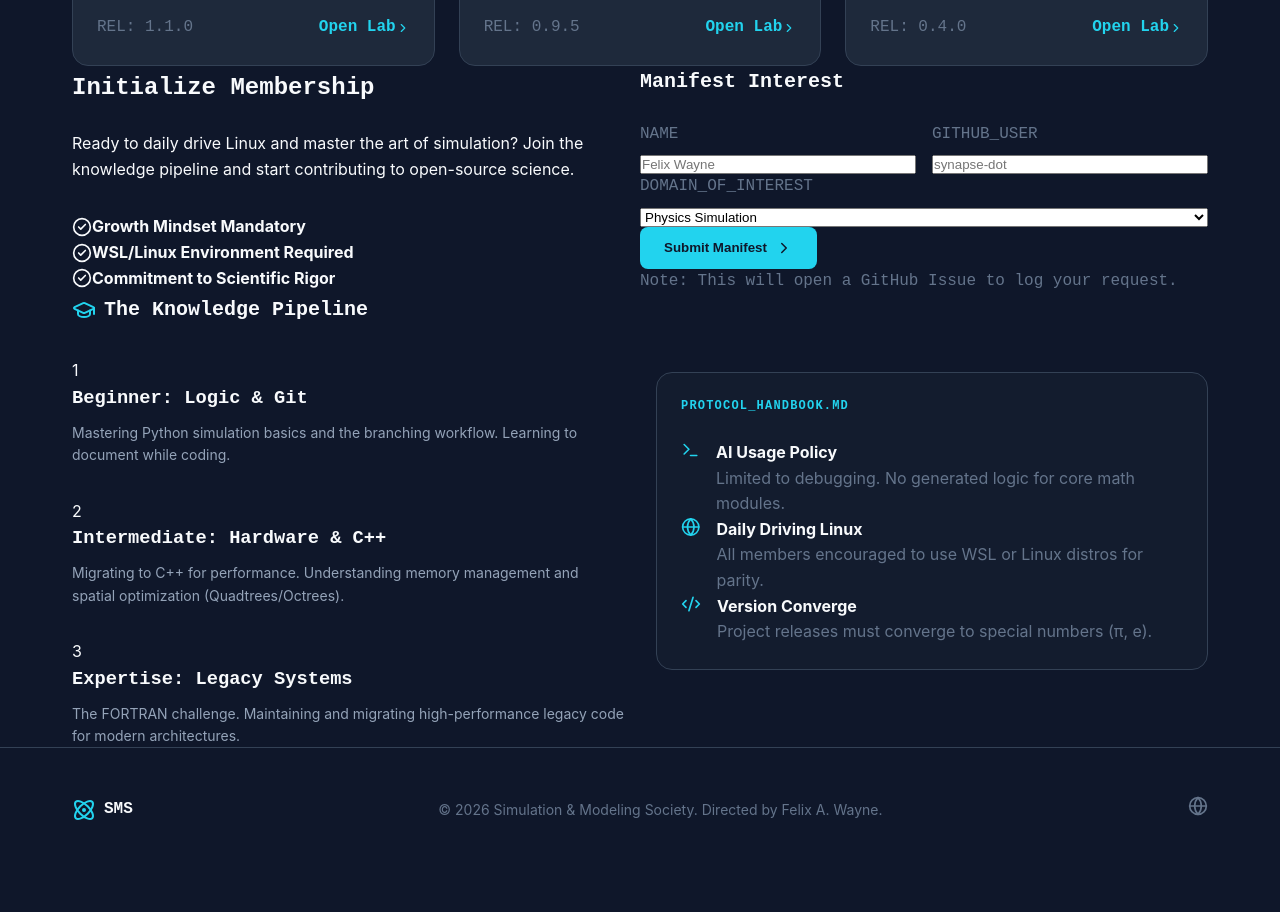
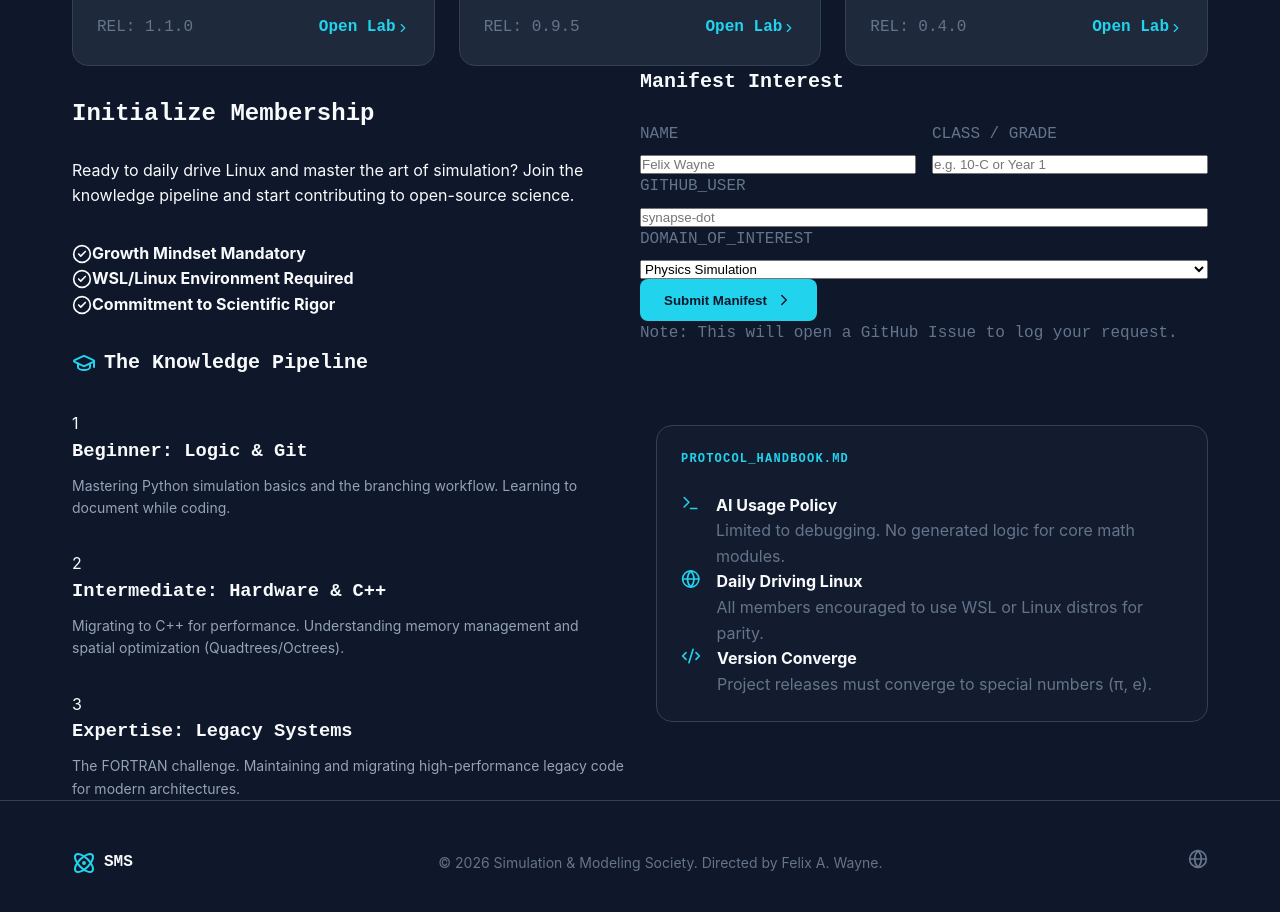
Before and after one commit to synapse-dot/mcsms.github.io, a React (Vite) app: page / in a window 1280 px wide. Shown: the part 1580-2492 px from the top of the page. Before the commit the page ends 2452 px from the top, so only its background shows below. Built offline with nearby package versions, Linux system fonts and the light colour scheme.

Commit message:
Update: Add Class/Grade field to join form

```diff
--- a/src/App.tsx
+++ b/src/App.tsx
@@ -331,10 +331,11 @@ function App() {
                 e.preventDefault();
                 const formData = new FormData(e.currentTarget);
                 const name = formData.get('name');
+                const studentClass = formData.get('class');
                 const github = formData.get('github');
                 const domain = formData.get('domain');
 
-                const body = `### New Member Manifest\n\n**Name:** ${name}\n**GitHub:** @${github}\n**Interest Area:** ${domain}\n\n---\n*Sent via mcsms.github.io portal*`;
+                const body = `### New Member Manifest\n\n**Name:** ${name}\n**Class/Grade:** ${studentClass}\n**GitHub:** @${github}\n**Interest Area:** ${domain}\n\n---\n*Sent via mcsms.github.io portal*`;
                 const title = `Access Request: ${name} (@${github})`;
                 const url = `https://github.com/synapse-dot/mcsms.github.io/issues/new?title=${encodeURIComponent(title)}&body=${encodeURIComponent(body)}`;
 
@@ -346,9 +347,13 @@ function App() {
                     <input name="name" required type="text" className="bg-slate-800 border border-slate-700 rounded p-2 text-sm focus:border-cyan-400 outline-none" placeholder="Felix Wayne" />
                   </div>
                   <div className="flex flex-col gap-2">
-                    <label className="text-xs mono text-slate-500">GITHUB_USER</label>
-                    <input name="github" required type="text" className="bg-slate-800 border border-slate-700 rounded p-2 text-sm focus:border-cyan-400 outline-none" placeholder="synapse-dot" />
+                    <label className="text-xs mono text-slate-500">CLASS / GRADE</label>
+                    <input name="class" required type="text" className="bg-slate-800 border border-slate-700 rounded p-2 text-sm focus:border-cyan-400 outline-none" placeholder="e.g. 10-C or Year 1" />
                   </div>
+                </div>
+                <div className="flex flex-col gap-2">
+                  <label className="text-xs mono text-slate-500">GITHUB_USER</label>
+                  <input name="github" required type="text" className="bg-slate-800 border border-slate-700 rounded p-2 text-sm focus:border-cyan-400 outline-none" placeholder="synapse-dot" />
                 </div>
                 <div className="flex flex-col gap-2">
                   <label className="text-xs mono text-slate-500">DOMAIN_OF_INTEREST</label>
```
